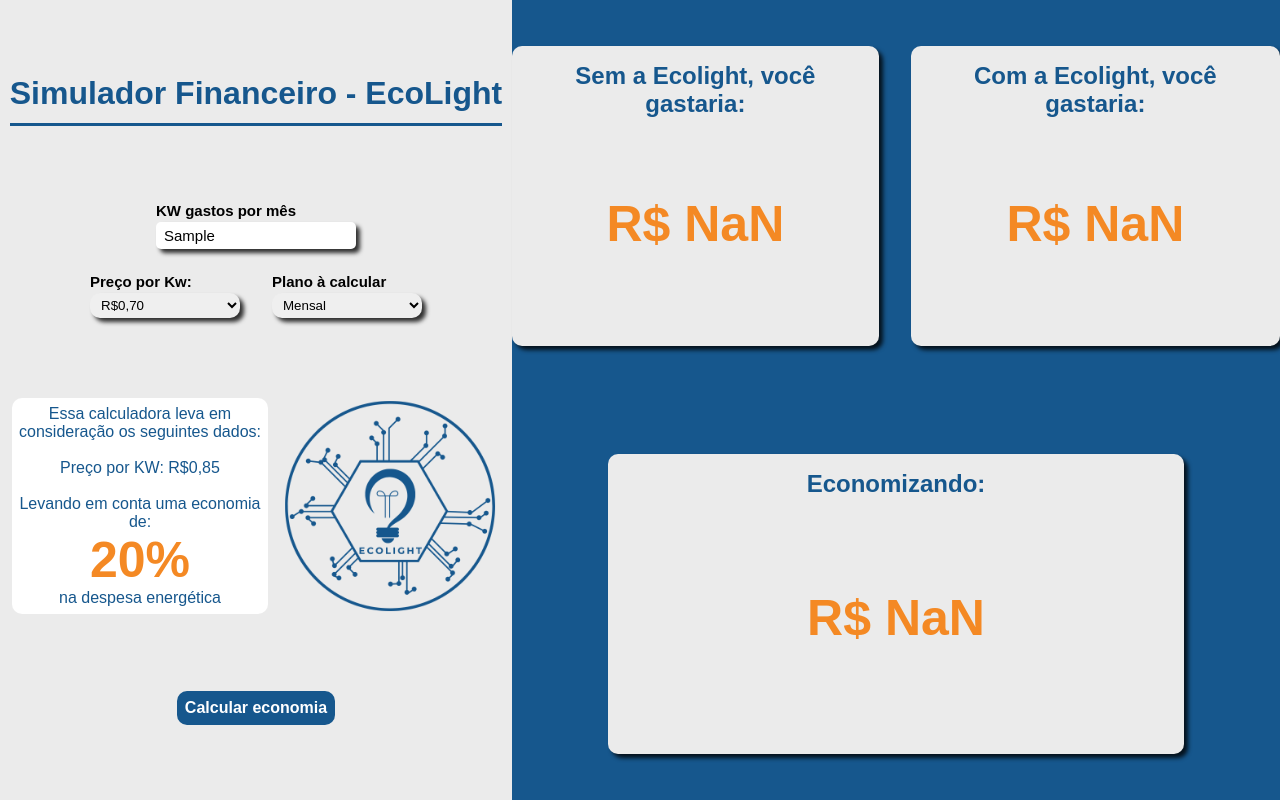
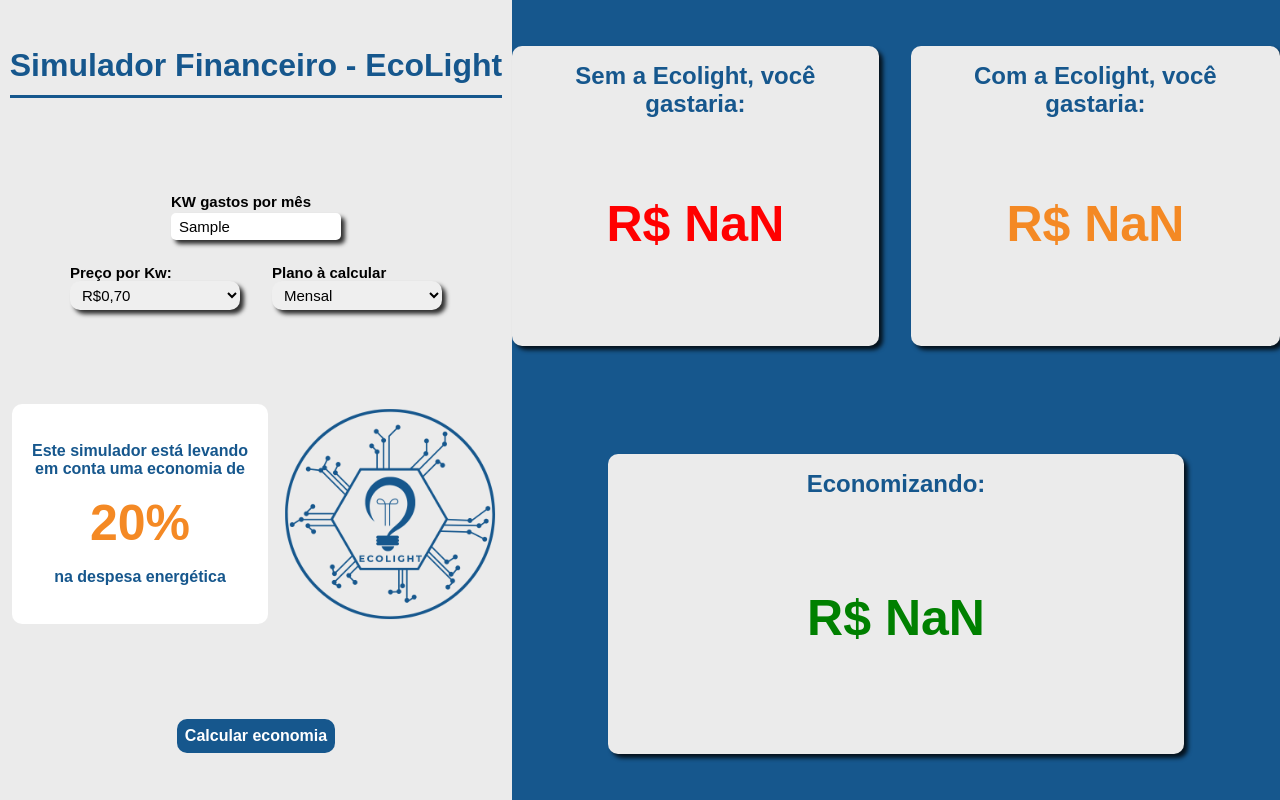
Before and after one commit to grupoecolight/simulador-financeiro, a plain HTML site: page index.html in a window 1280 px wide. Both pictures are taken after typing "Sample" into the empty fields and a click on the button "Calcular economia". Drawn offline with Linux system fonts and the light colour scheme.

Commit message:
Manutenção da estrutura de decisão e mudança nas cores dos spans de resultados

```diff
--- a/index.html
+++ b/index.html
@@ -12,7 +12,7 @@
     <div id="secao-simulacao">
         <h1>Simulador Financeiro - EcoLight</h1>
 
-        <div id="caixa_inputs">
+        <div id="caixa_informacoes">
             <label>
                 KW gastos por mês
                 <br>
@@ -23,11 +23,11 @@
                 <label>
                     Preço por Kw:
                     <br>
-                    <select id="input_preçoKw">
-                        <option value="input_70">R$0,70</option>
-                        <option value="input_85">R$0,85</option>
-                        <option value="input_95">R$0,95</option>
-                        <option value="input_10">R$1,00</option>
+                    <select id="select_preçoKwh">
+                        <option value="option_70">R$0,70</option>
+                        <option value="option_85">R$0,85</option>
+                        <option value="option_95">R$0,95</option>
+                        <option value="option_100">R$1,00</option>
 
                     </select>
                 </label>
@@ -35,36 +35,23 @@
                 <label>
                     Plano à calcular
                     <br>
-                    <select id="input_tempo">
+                    <select id="select_plano">
                         <option value="mensal">Mensal</option>
                         <option value="semestral">Semestral</option>
                         <option value="anual">Anual</option>
                         <option value="bienal">Bienal</option>
                         <option value="quadrianual">Quadrianual</option>
-
-
-
                     </select>
                 </label>
             </div>
 
         </div>
 
-
         <div class="descricao_caixa">
             <p>
-                Essa calculadora leva em consideração os seguintes dados:
-                <br>
-                <br>
-
-                Preço por KW: R$0,85
-
-                <br>
-                <br> Levando em conta uma economia de:<br>
-
+                Este simulador está levando em conta uma economia de
                 <span class="porcentagem_span">20%</span>
-
-                <br> na despesa energética <br>
+                na despesa energética
             </p>
 
             <img src="./assets/logo-ecolight-transp.png" alt="logo ecolight">
@@ -74,7 +61,6 @@
     </div>
 
     <div id="secao_cards">
-
         <div class="teste">
             <div class="card">
                 <h2>Sem a Ecolight, você gastaria:</h2>
@@ -101,41 +87,33 @@
 <script>
     function calcular() {
         var quantidadeKwh = Number(input_quantidade_kwh.value);
-        var tempo = input_tempo.value;
-        var preçoKw = input_preçoKw.value
-        var meses = 0
-        if (tempo == 'mensal') {
-            tempo = 1
-        }
-        if (tempo == 'semestral') {
-            tempo = 6
-        }
-        if (tempo == 'anual') {
-            tempo = 12
-        }
-        if (tempo == 'bienal') {
-            tempo = 24
-        }
-        if (tempo == 'quadrianual') {
-            tempo = 48
-        }
-        if (preçoKw == 'input_70') {
-            preçoKw = 0.70
-        }
-        if (preçoKw == 'input_85') {
-            preçoKw = 0.85
-        }
-        if (preçoKw == 'input_95') {
-            preçoKw = 0.95
-        }
-        if (preçoKw == 'input_10') {
-            preçoKw = 1.00
+        var plano = select_plano.value;
+        var preçoKwh = select_preçoKwh.value
+
+        if (plano == 'mensal') {
+            plano = 1
+        } else if (plano == 'semestral') {
+            plano = 6
+        } else if (plano == 'anual') {
+            plano = 12
+        } else if (plano == 'bienal') {
+            plano = 24
+        } else {
+            plano = 48
         }
 
+        if (preçoKwh == 'option_70') {
+            preçoKwh = 0.7
+        } else if (preçoKwh == 'option_85') {
+            preçoKwh = 0.85
+        } else if (preçoKwh == 'option_95') {
+            preçoKwh = 0.95
+        } else {
+            preçoKwh = 1
+        }
 
-
-        var valorPorKwh = quantidadeKwh * preçoKw
-        var semProduto = valorPorKwh * tempo;
+        var valorPorKwh = quantidadeKwh * preçoKwh
+        var semProduto = valorPorKwh * plano;
         var comProduto = semProduto - semProduto * 0.2;
         var valorPoupado = semProduto - comProduto;
 
@@ -155,8 +133,3 @@
         })}`
     }
 </script>
-
-<!-- A calculadora recebe os valores das quantidadeKwhs mesais, subtrai a porcentagem desejada e armazena em economia mensal.
-Depois, ela calcula a longo prazo e armazena a economia prevista dos próximos anos
- exibindo também o valor sem a a economia da energia.
--->
--- a/style.css
+++ b/style.css
@@ -11,19 +11,12 @@ body {
     justify-content: space-between;
 }
 
-#conteudo {
-    display: flex;
-    width: 100%;
-    justify-content: space-between;
-    flex: 1;
-}
-
 #secao-simulacao {
     display: flex;
     flex-direction: column;
     background-color: #ebebeb;
     width: 40%;
-    justify-content: space-evenly;
+    justify-content: space-around;
     align-items: center;
     height: 100vh;
 }
@@ -31,7 +24,6 @@ body {
 h1 {
     color: #16578D;
     border-bottom: solid 3px #16578D;
-    border-bottom-width: 50%;
     padding-bottom: 0.7rem;
 }
 
@@ -40,7 +32,7 @@ img {
     height: 220px;
 }
 
-#caixa_inputs {
+#caixa_informacoes {
     display: flex;
     gap: 1.5rem;
     flex-direction: column;
@@ -56,11 +48,12 @@ img {
 select {
     border: none;
     border-radius: 10px;
-    padding: 4px 7px;
-    margin: 3px 0;
-    width: 150px;
+    padding: 5px 8px;
+    width: 170px;
     cursor: pointer;
     box-shadow: 4px 4px 4px 0 rgb(0, 0, 0, 0.8);
+    font-size: 15px;
+    outline: none;
 }
 
 input {
@@ -70,7 +63,7 @@ input {
     padding: 5px 8px;
     margin-top: 3px;
     box-shadow: 4px 4px 4px 0 rgb(0, 0, 0, 0.8);
-    width: 200px;
+    width: 170px;
     font-size: 15px;
 }
 
@@ -86,6 +79,12 @@ p {
     background-color: #ffffff;
     border-radius: 10px;
     color: #16578D;
+    height: 220px;
+    display: flex;
+    flex-direction: column;
+    justify-content: center;
+    gap: 1rem;
+    font-weight: 700;
 }
 
 .porcentagem_span {
@@ -158,7 +157,18 @@ h2 {
 .texto_card {
     font-size: 50px;
     font-weight: bold;
-    color: #F48924;
     margin: auto 0;
     text-align: center;
 }
+
+#sem_ecolight_span {
+    color: red;
+}
+
+#com_ecolight_span {
+    color: #F48924;
+}
+
+#economia_span {
+    color: green;
+}
```
